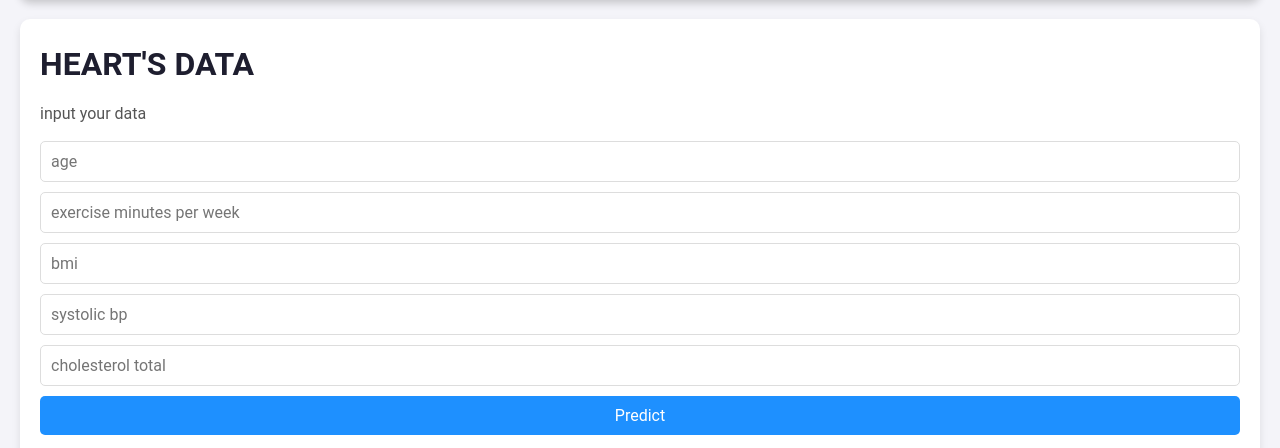
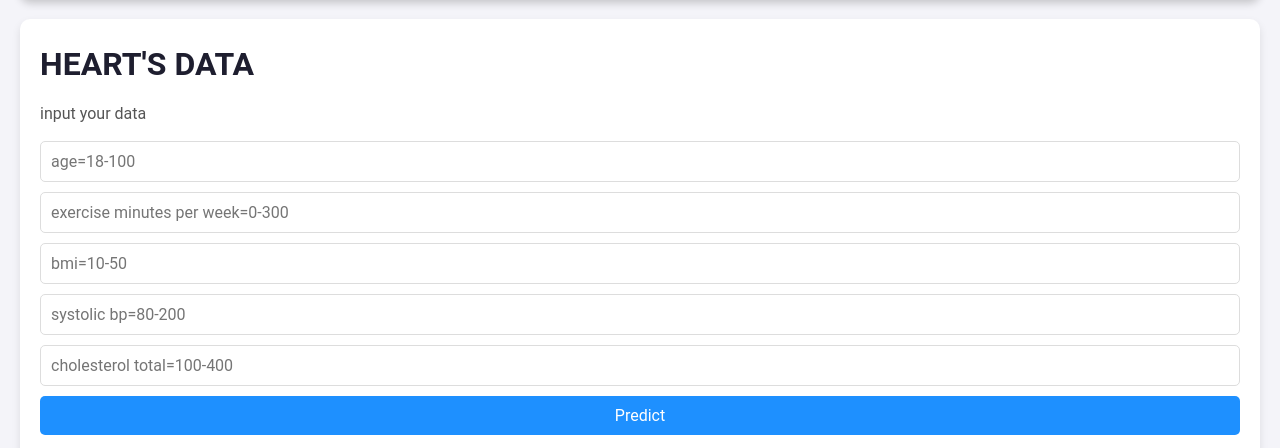
Before and after one commit to Biswajit704497/Heart-Attack-Prediction-Model, a Flask app: page / in a window 1280 px wide. Shown: the part 522-970 px from the top of the page. Run offline with Flask 3, Linux system fonts and the light colour scheme; parts of the project's set-up code (start-up, migrations or seed data) failed here and were passed over.

Commit message:
some update

```diff
--- a/templates/index.html
+++ b/templates/index.html
@@ -17,7 +17,7 @@
             <div class="content-box1">
                 <h1>EXAMINING YOUR HEARTS</h1>
                 <p>The goal of this project is to train a machine learnig model to acurate predict</p>
-                <p>Whether a sample patient has been diagonsed with heart disease, with accuracy possible.</p>
+                <p>Whether a sample patient has been diagonsed with heart attack, with accuracy possible.</p>
 
                 <div>
                     <button >CHECK YOUR HEART</button>
@@ -29,11 +29,11 @@
             <h1>HEART'S DATA</h1>
             <p>input your data</p>
             <form action="/", method="post">
-                <input type="number" name="age" id="" placeholder="age">
-                <input type="number" name="exercise" id="" placeholder="exercise minutes per week">
-                <input type="number" name="bmi" id="" placeholder="bmi">
-                <input type="number" name="bp" id="" placeholder="systolic bp">
-                <input type="number" name="cholesterol" id="" placeholder="cholesterol total">
+                <input type="number" name="age" id="" placeholder="age=18-100">
+                <input type="number" name="exercise" id="" placeholder="exercise minutes per week=0-300">
+                <input type="number" name="bmi" id="" placeholder="bmi=10-50">
+                <input type="number" name="bp" id="" placeholder="systolic bp=80-200">
+                <input type="number" name="cholesterol" id="" placeholder="cholesterol total=100-400">
                 <input  value="Predict" type="submit">
 
                 <label for="">Parsantage of heart Attack: {{pre}}</label>
```
